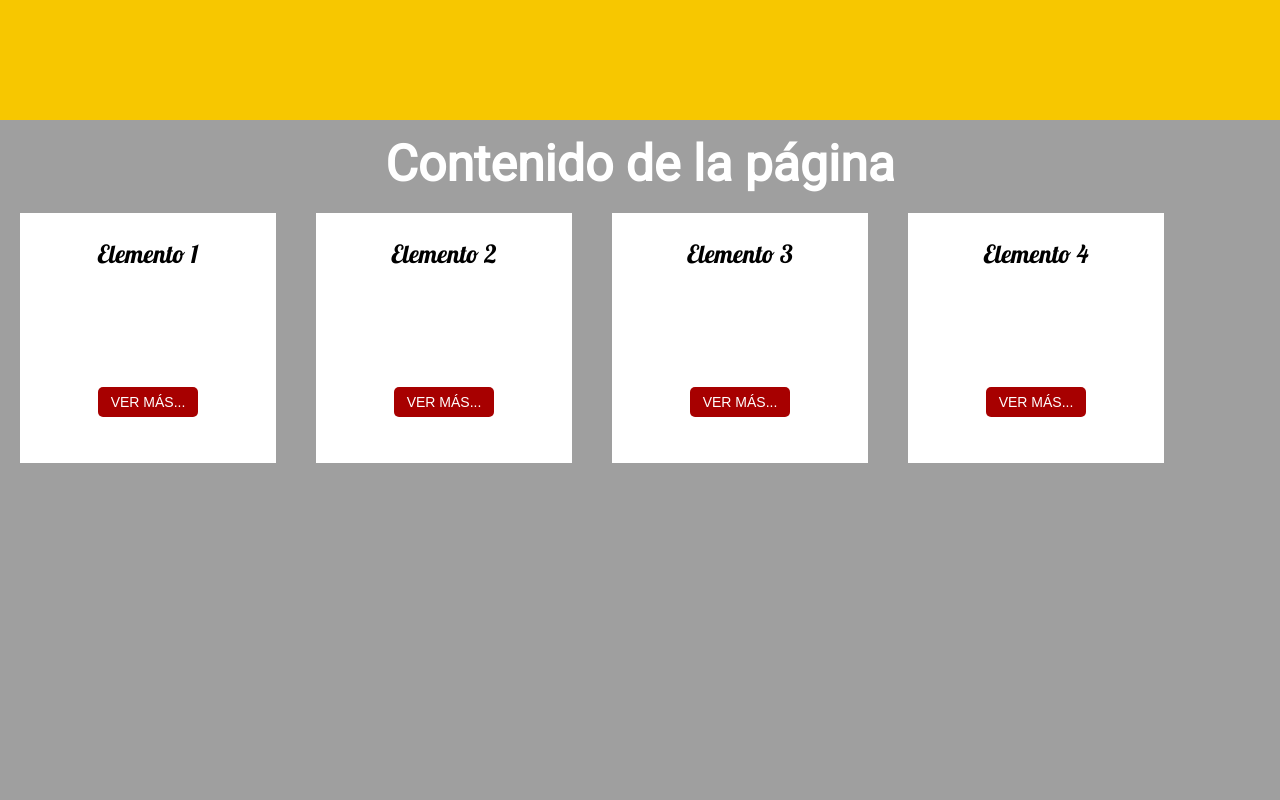
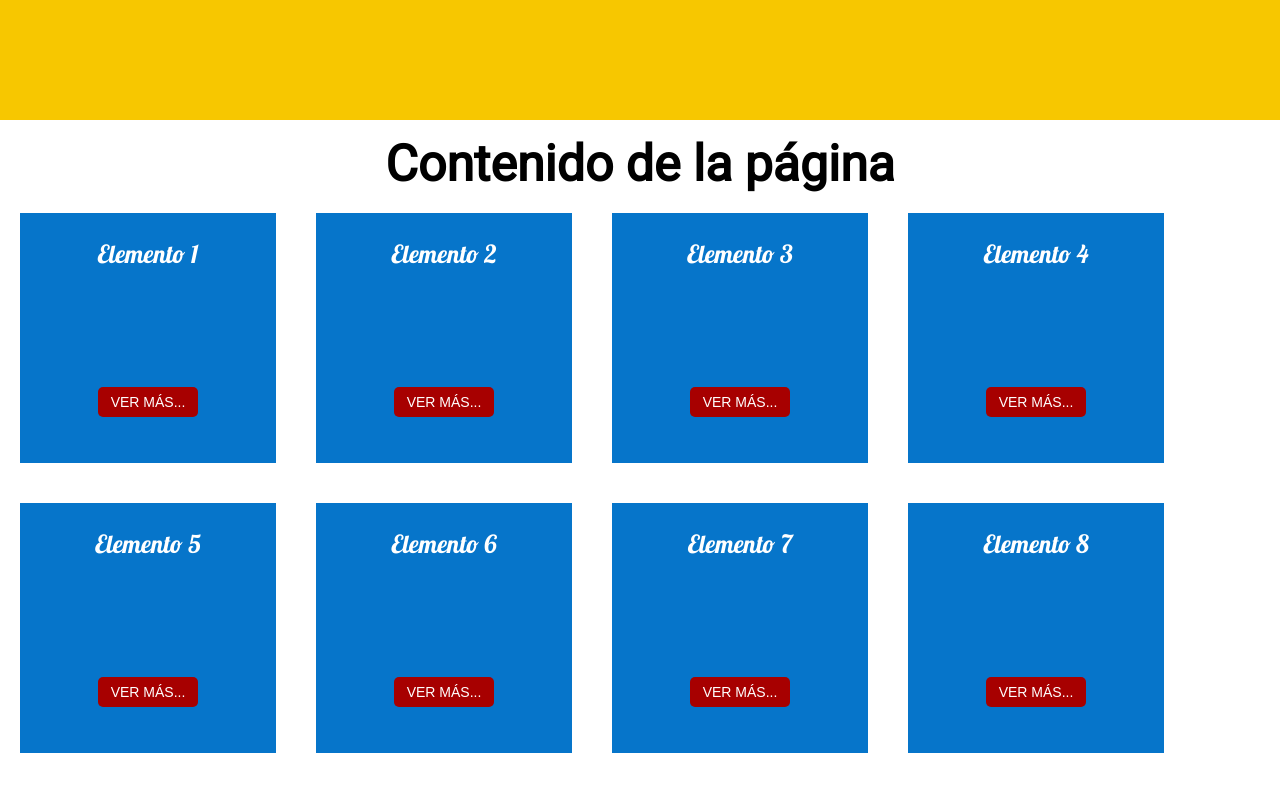
Before and after one commit to egonzalezj/Curso-Git, a plain HTML site: page index.html in a window 1280 px wide. Shown: the part 680-1480 px from the top of the page. Drawn offline with Linux system fonts and the light colour scheme.

Commit message:
Se agregaron elementos y se cambiaron colores de fondo

```diff
--- a/index.html
+++ b/index.html
@@ -27,6 +27,22 @@
         <p>Elemento 4</p>
         <button type="button" name="button" class="boton"><a href="#">Ver más...</a></button>
       </article>
+      <article class="elemento">
+        <p>Elemento 5</p>
+        <button type="button" name="button" class="boton"><a href="#">Ver más...</a></button>
+      </article>
+      <article class="elemento">
+        <p>Elemento 6</p>
+        <button type="button" name="button" class="boton"><a href="#">Ver más...</a></button>
+      </article>
+      <article class="elemento">
+        <p>Elemento 7</p>
+        <button type="button" name="button" class="boton"><a href="#">Ver más...</a></button>
+      </article>
+      <article class="elemento">
+        <p>Elemento 8</p>
+        <button type="button" name="button" class="boton"><a href="#">Ver más...</a></button>
+      </article>
     </section>
     <footer>
       <p>Todos los derechos reservados 2017</p>
--- a/styles/styles.css
+++ b/styles/styles.css
@@ -22,7 +22,7 @@ h1 {
 }
 
 h3 {
-  color: #FFFFFF;
+  color: #000000;
   font-size: 50px;
   padding-top: 15px;
   text-align: center;
@@ -40,7 +40,7 @@ p {
 }
 
 section {
-  background: #9F9F9F;
+  background: #FFFFFF;
   height: 800px;
   width: 100%;
 }
@@ -62,7 +62,7 @@ footer {
 }
 
 .boton:hover {
-  background: #A73A00;
+  background: #000000;
 }
 
 .boton a {
@@ -75,7 +75,7 @@ footer {
 }
 
 .elemento {
-  background: #FFFFFF;
+  background: #0675CA;
   float: left;
   height: 250px;
   margin: 20px;
@@ -85,6 +85,7 @@ footer {
 }
 
 .elemento p {
+  color: #FFFFFF;
   font-family: 'Lobster', cursive;
   font-size: 25px;
 }
```
